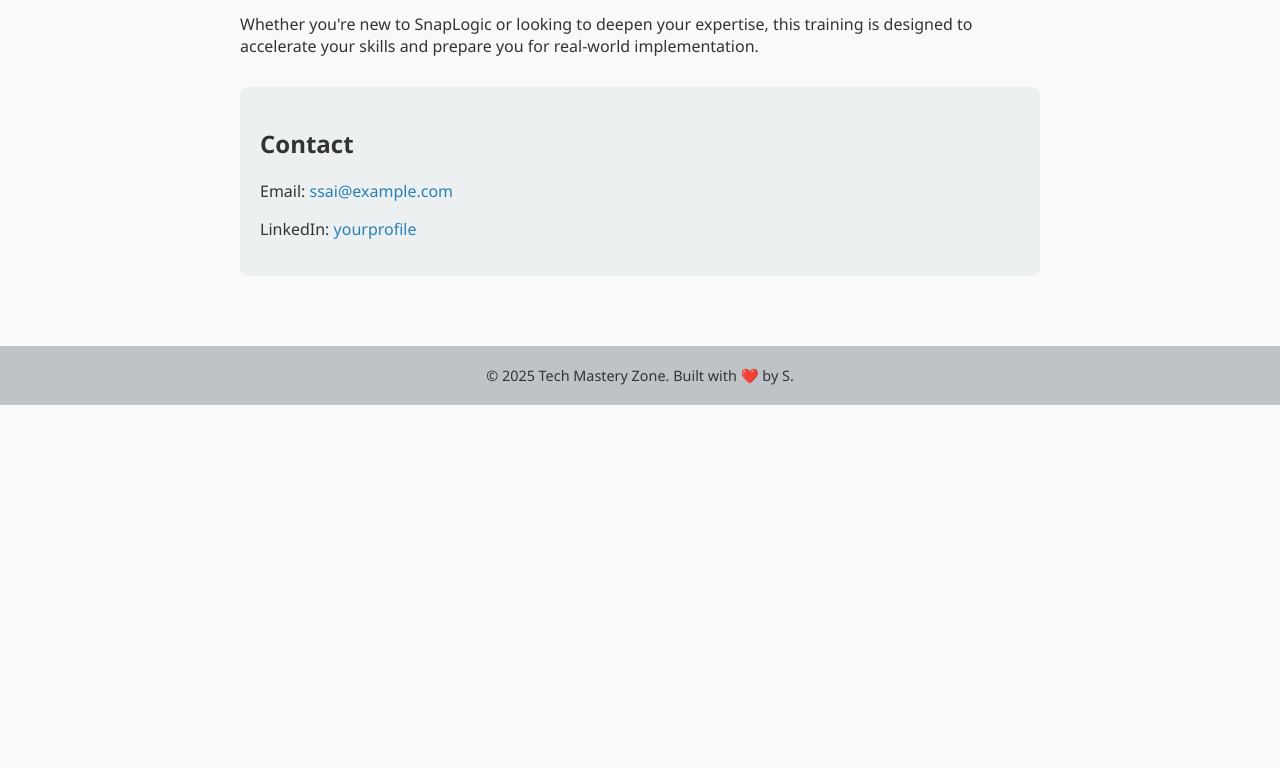
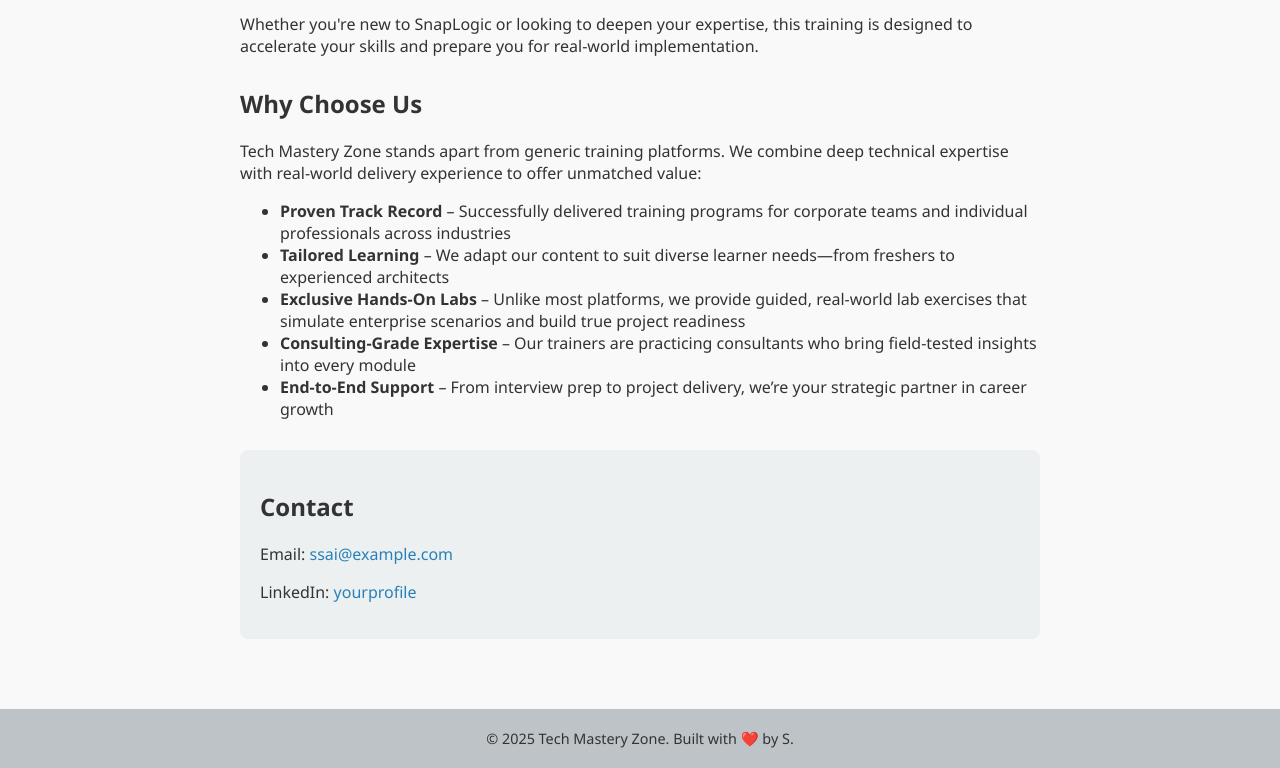
Before and after one commit to learnfromtechexpert/techmasteryzone, a plain HTML site: page index.html in a window 1280 px wide. Shown: the part 1154-1922 px from the top of the page. Before the commit the page ends 1559 px from the top, so only its background shows below. Drawn offline with Linux system fonts and the light colour scheme.

Commit message:
Update index.html
5

```diff
--- a/index.html
+++ b/index.html
@@ -88,6 +88,18 @@
   <p>Whether you're new to SnapLogic or looking to deepen your expertise, this training is designed to accelerate your skills and prepare you for real-world implementation.</p>
 </section>
 
+ <section>
+  <h2>Why Choose Us</h2>
+  <p>Tech Mastery Zone stands apart from generic training platforms. We combine deep technical expertise with real-world delivery experience to offer unmatched value:</p>
+  <ul>
+    <li><strong>Proven Track Record</strong> – Successfully delivered training programs for corporate teams and individual professionals across industries</li>
+    <li><strong>Tailored Learning</strong> – We adapt our content to suit diverse learner needs—from freshers to experienced architects</li>
+    <li><strong>Exclusive Hands-On Labs</strong> – Unlike most platforms, we provide guided, real-world lab exercises that simulate enterprise scenarios and build true project readiness</li>
+    <li><strong>Consulting-Grade Expertise</strong> – Our trainers are practicing consultants who bring field-tested insights into every module</li>
+    <li><strong>End-to-End Support</strong> – From interview prep to project delivery, we’re your strategic partner in career growth</li>
+  </ul>
+</section>
+
     <section class="contact">
       <h2>Contact</h2>
       <p>Email: <a href="mailto:ssai@example.com">ssai@example.com</a></p>
```
